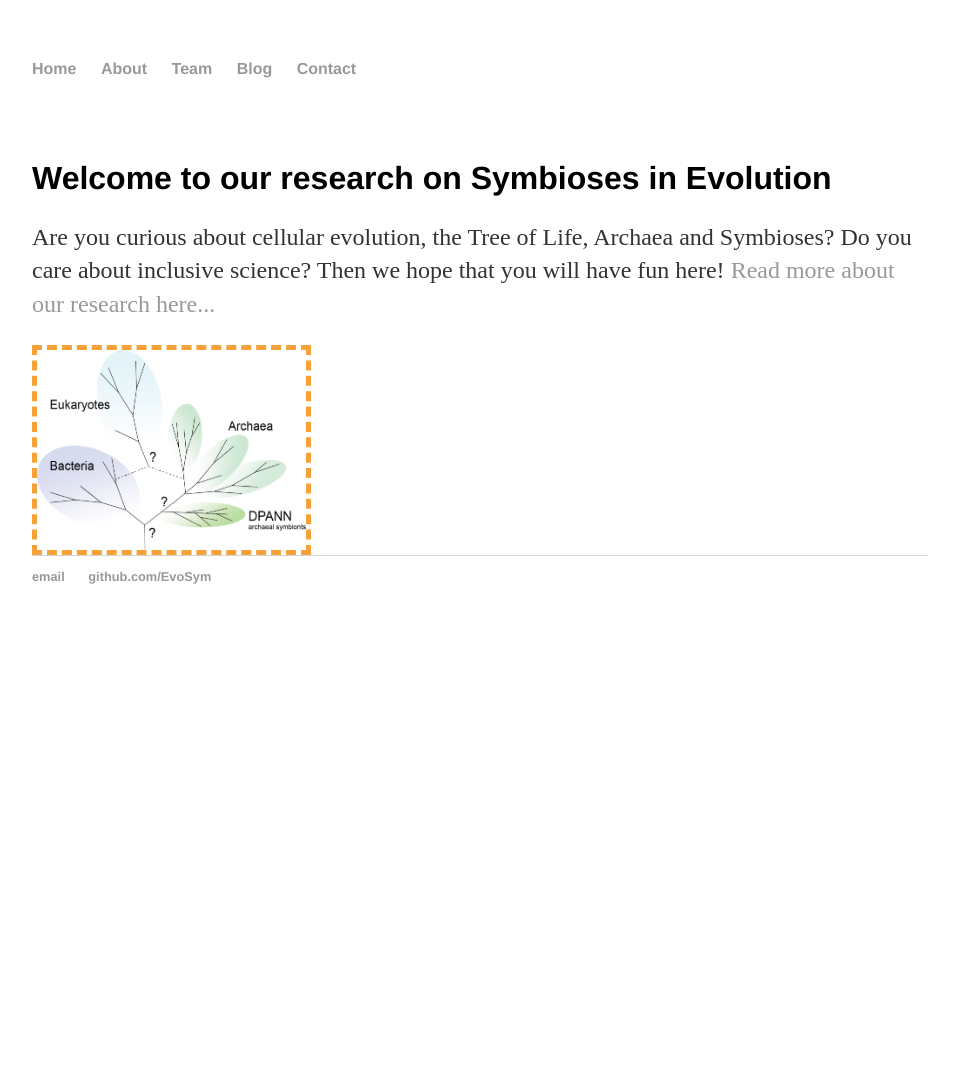
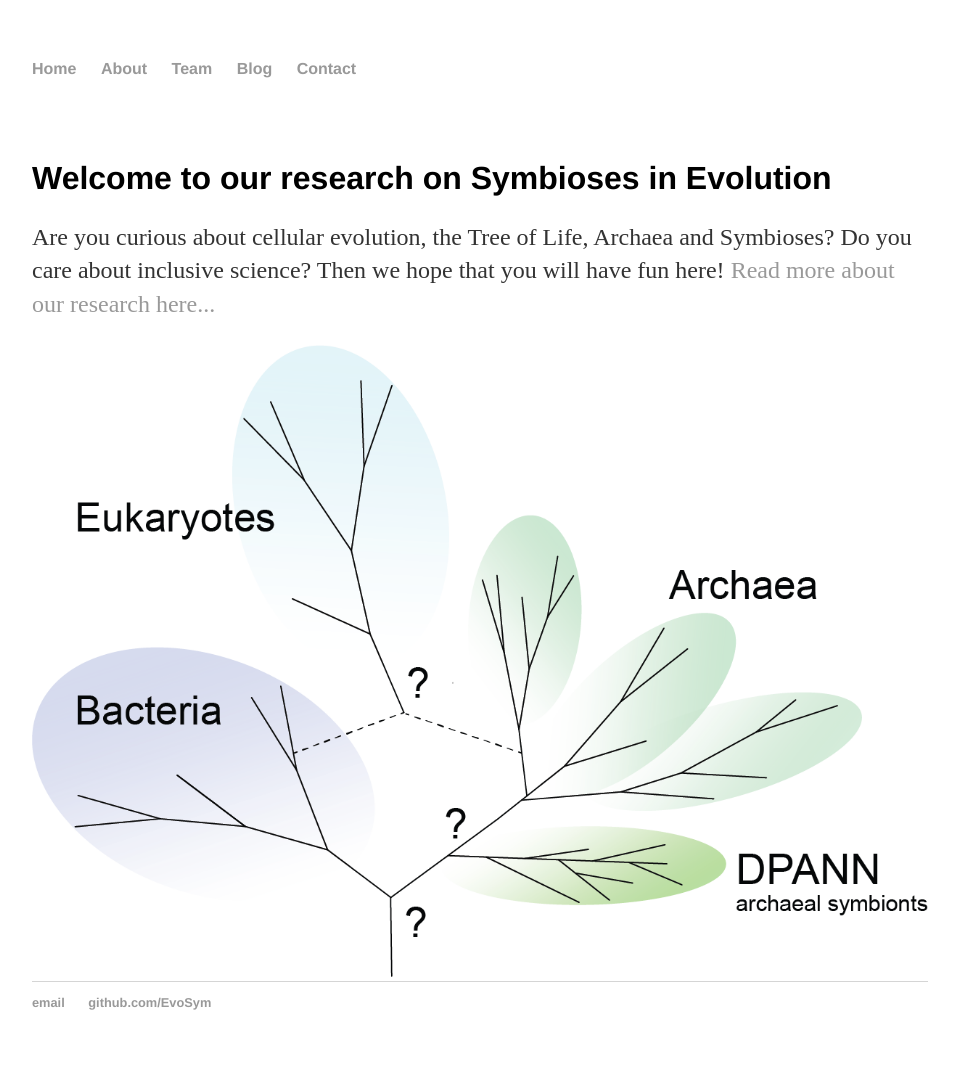
Before and after one commit to EvoSym/EvoSym.github.io, a Jekyll site: the page built from index.html, in a window 1280 px wide. Shown: the whole page, without its empty margins (160-1119 px from the left). Built offline with Jekyll 4.4.1, drawn with Linux system fonts in a browser that asks for light colours; before the commit the page ends 900 px from its top, so only the background shows below that.

Commit message:
Update main.css

```diff
--- a/css/main.css
+++ b/css/main.css
@@ -42,12 +42,6 @@ ul.posts li {
     list-style: none;
 }
 
-.box {
-  width: 30%;
-  height: 200px;
-  border: 5px dashed #f7a239;
-}
-
 img {
   width: 100%;
   height: 100%;
```
